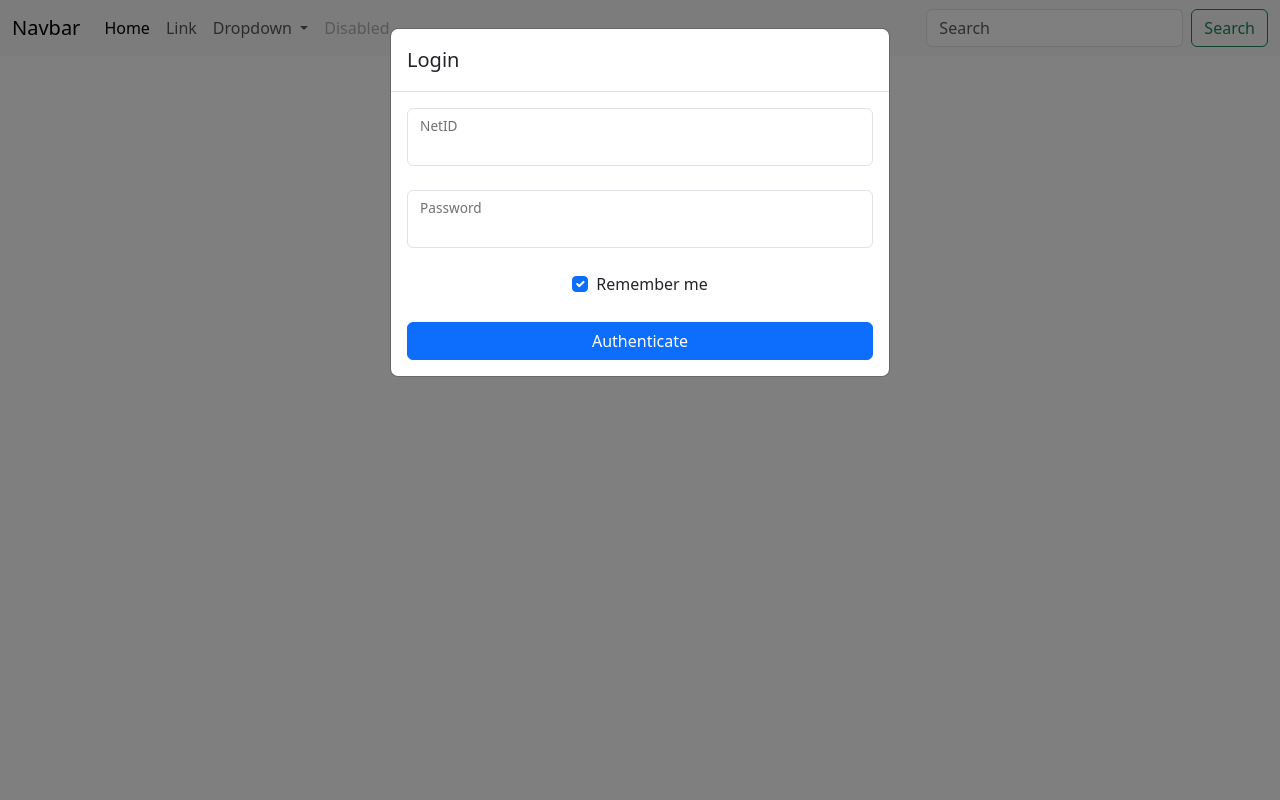
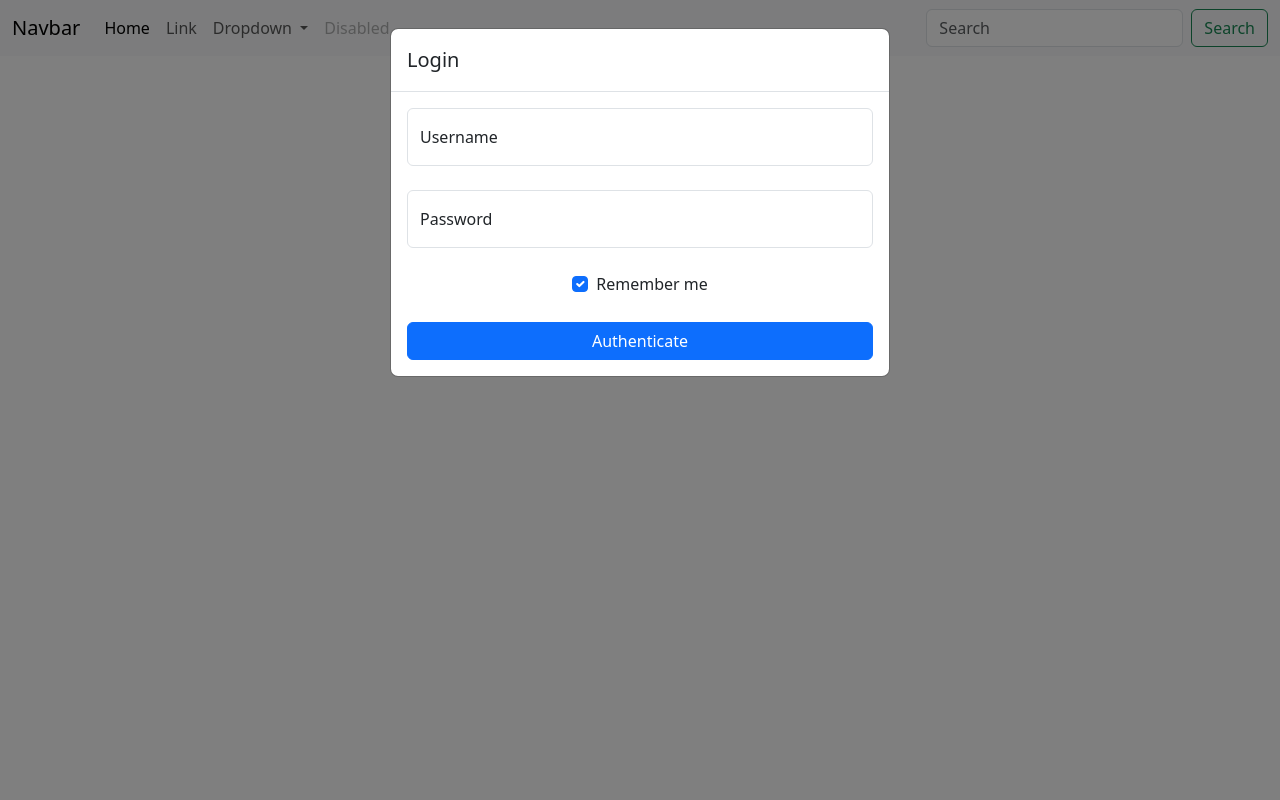
Before and after one commit to ctrlx-project/ctrl-x, a Python web app: template app/templates/login.html in a window 1280 px wide. Run offline with Jinja, Linux system fonts and the light colour scheme; the template is opened without the code that fills it, so the values that code supplies are empty.

Commit message:
Changed style for modal

```diff
--- a/app/templates/components/login-modal.html
+++ b/app/templates/components/login-modal.html
@@ -6,15 +6,15 @@
                 <h5 class="modal-title" id="staticBackdropLabel">Login</h5>
             </div>
             <div class="modal-body">
-                <form method="POST" action="/underground/auth">
+                <form method="POST" action="/auth">
                     <!-- Netid input -->
                     <div class="mb-4 form-floating">
-                        <input name="netid" type="text" id="netid" class="form-control"/>
-                        <label class="form-label" for="netid">NetID</label>
+                        <input name="netid" type="text" id="netid" class="form-control" placeholder="Username"/>
+                        <label class="form-label" for="netid">Username</label>
                     </div>
                     <!-- Password input -->
                     <div class="mb-4 form-floating">
-                        <input name="password" type="password" id="password" class="form-control"/>
+                        <input name="password" type="password" id="password" class="form-control" placeholder="Password"/>
                         <label class="form-label" for="password">Password</label>
                     </div>
                     <!-- Remember me -->
```
